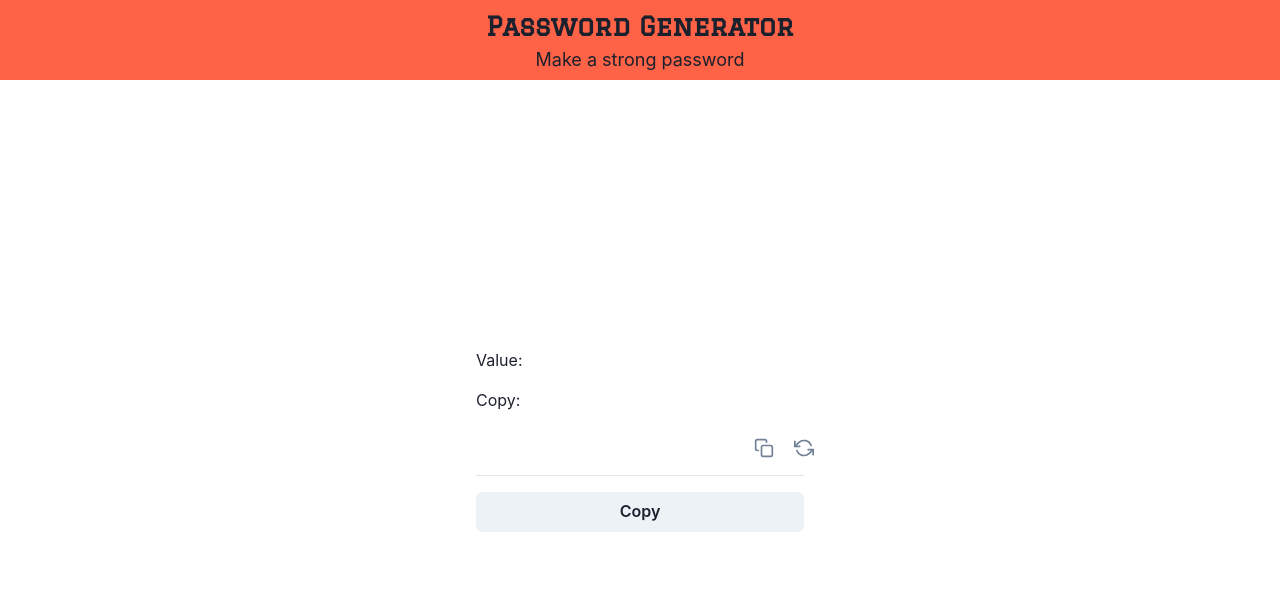
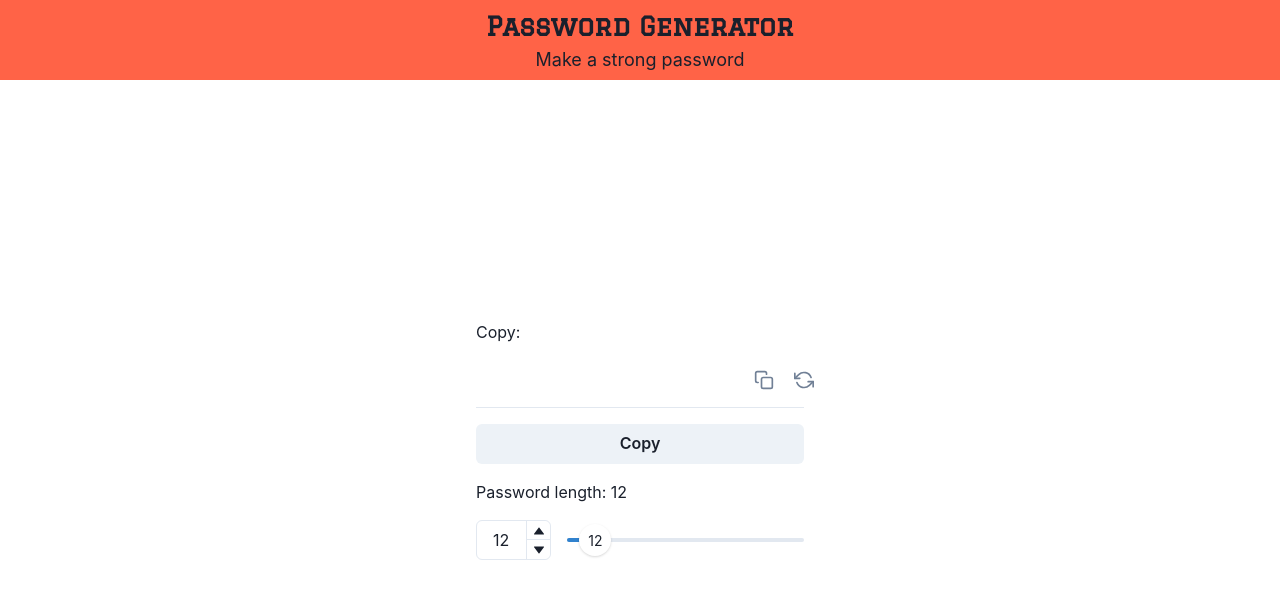
Before and after one commit to kristenprescott/password-generator, a React (Create React App) app: page / in a window 1280 px wide. Shown: the top 596 px of the page. Built offline with nearby package versions, Linux system fonts and the light colour scheme.

Commit message:
added number input and range slider to set password length

```diff
--- a/src/components/Display.tsx
+++ b/src/components/Display.tsx
@@ -5,11 +5,21 @@ import {
   Input,
   InputGroup,
   InputRightElement,
+  NumberInput,
+  NumberInputField,
+  NumberInputStepper,
+  NumberIncrementStepper,
+  NumberDecrementStepper,
   Stack,
   Text,
+  Flex,
+  SliderFilledTrack,
+  Slider,
+  SliderThumb,
+  SliderTrack,
 } from "@chakra-ui/react";
 import { InlineStylesModel } from "models/InlineStylesModel";
-import { useState } from "react";
+import { useState, useRef } from "react";
 import CopyToClipboard from "react-copy-to-clipboard";
 
 const styles: InlineStylesModel = {
@@ -25,35 +35,70 @@ const styles: InlineStylesModel = {
 };
 
 export const Display = (): JSX.Element => {
-  const [value, _setValue] = useState("");
+  const [characters, _setCharacters] = useState(
+    "ABCDEFGHIJKLMNOPQRSTUVWXYZabcdefghijklmnopqrstuvwxyz!@#$%^&*()<>,.?/[]{}-=_+|/0123456789"
+  );
+  const [password, _setPassword] = useState("");
+  const [passwordLength, _setPasswordLength] = useState(12);
   const [copy, _setCopy] = useState("");
 
-  const handleChange = (event: React.ChangeEvent<HTMLInputElement>): void =>
-    _setValue(event.target.value);
+  const passwordRef = useRef(null);
+
+  const handleNumberChange = (
+    valueAsString: string,
+    valueAsNumber: number
+  ): void => {
+    _setPasswordLength(parseInt(valueAsString));
+  };
+
+  const handleSliderChange = (passwordLength: number) => {
+    _setPasswordLength(passwordLength);
+  };
 
   const handleCopy = () => {
-    _setCopy(value);
+    _setCopy(password);
   };
 
-  const handleGenerate = () => {
-    console.log("hi");
+  const getRandomInteger = (min: number, max: number) => {
+    return Math.floor(Math.random() * (max - min + 1)) + min;
+  };
+
+  const passwordCharacters = (
+    characters: string,
+    passwordLength: number
+  ): string => {
+    if (characters.length) {
+      for (let i = 0; i < passwordLength; i++) {
+        _setCharacters(characters[getRandomInteger(0, characters.length - 1)]);
+        return characters;
+      }
+    }
+    return "";
+  };
+
+  const generatePassword = () => {
+    alert(`Generating password ${passwordLength}...`);
+    _setPassword(passwordCharacters(characters, passwordLength));
+  };
+
+  const copyClipboard = () => {
+    console.log("copying...");
   };
 
   return (
     <div style={styles.main}>
       <Stack spacing={4}>
-        <Text>Value: {value}</Text>
         <Text>Copy: {copy}</Text>
         <InputGroup>
           <InputRightElement
             children={
               <>
                 <CopyToClipboard text={copy}>
-                  <Button variant="ghost" onClick={handleCopy}>
+                  <Button variant="ghost" onClick={copyClipboard}>
                     <Icon as={FiCopy} w={5} h={5} color="gray.500" />
                   </Button>
                 </CopyToClipboard>
-                <Button variant="ghost" onClick={handleGenerate}>
+                <Button variant="ghost" onClick={generatePassword}>
                   <Icon as={FiRefreshCcw} w={5} h={5} color="gray.500" />
                 </Button>
               </>
@@ -62,8 +107,8 @@ export const Display = (): JSX.Element => {
           <Input
             type="text"
             variant="flushed"
-            onChange={handleChange}
-            value={value}
+            value={password}
+            ref={passwordRef}
             size="lg"
             focusBorderColor="tomato"
             isReadOnly
@@ -73,6 +118,45 @@ export const Display = (): JSX.Element => {
         <CopyToClipboard text={copy}>
           <Button onClick={handleCopy}>Copy</Button>
         </CopyToClipboard>
+
+        <Text>Password length: {passwordLength}</Text>
+        <Flex>
+          <NumberInput
+            min={1}
+            max={30}
+            step={1}
+            inputMode="numeric"
+            defaultValue={passwordLength}
+            value={passwordLength}
+            onChange={handleNumberChange}
+            mr="1rem"
+            maxW={75}
+            allowMouseWheel
+            focusBorderColor="gray.300"
+          >
+            <NumberInputField />
+            <NumberInputStepper>
+              <NumberIncrementStepper bg="white" _active={{ bg: "gray.300" }} />
+              <NumberDecrementStepper bg="white" _active={{ bg: "gray.300" }} />
+            </NumberInputStepper>
+          </NumberInput>
+
+          <Slider
+            flex="1"
+            focusThumbOnChange={false}
+            value={passwordLength}
+            onChange={handleSliderChange}
+          >
+            <SliderTrack>
+              <SliderFilledTrack />
+            </SliderTrack>
+            <SliderThumb
+              fontSize="sm"
+              boxSize="32px"
+              children={passwordLength}
+            />
+          </Slider>
+        </Flex>
       </Stack>
     </div>
   );
```
